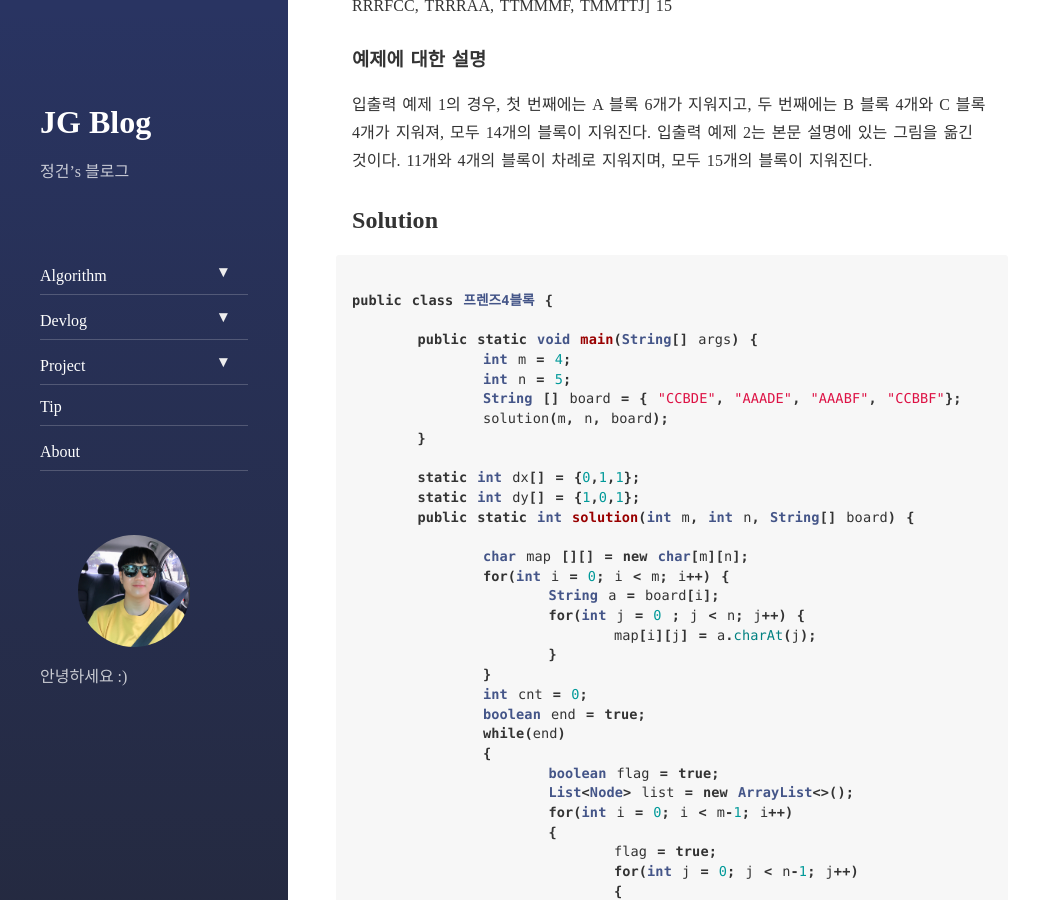
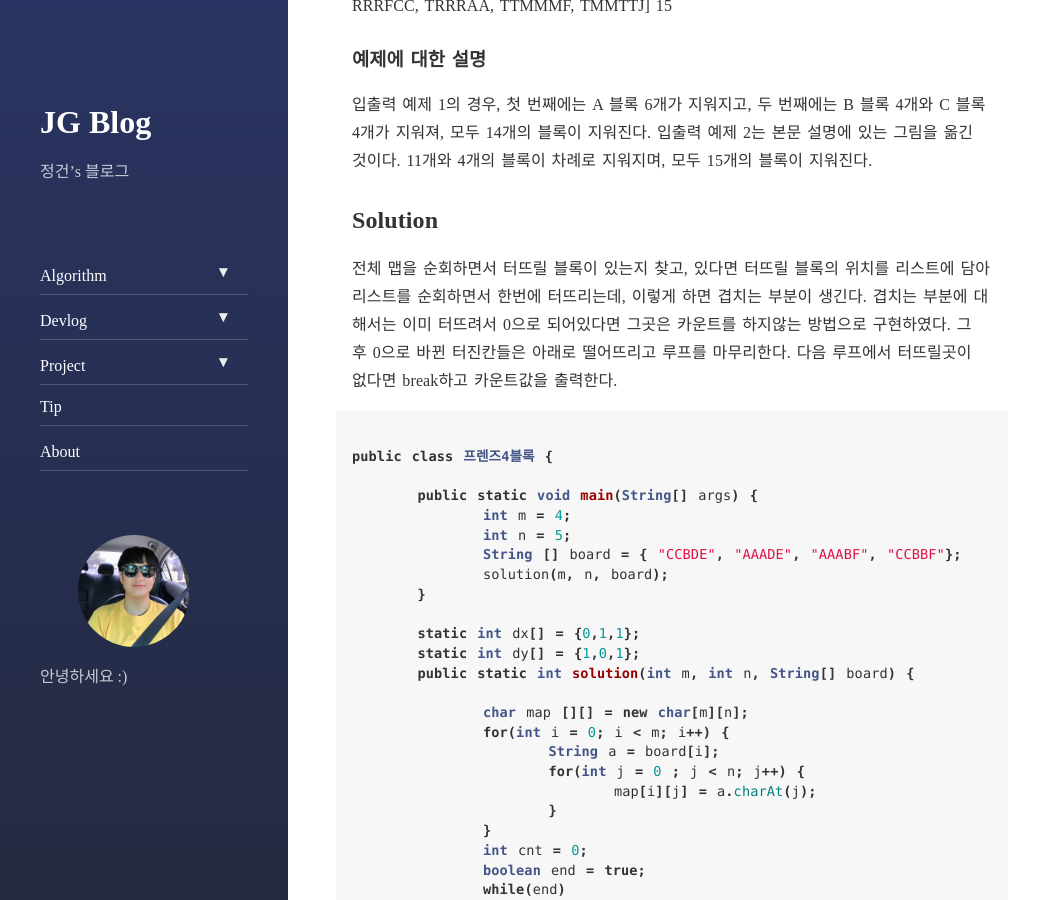
Before and after one commit to ini080/ini080.github.io, a Jekyll site: the page built from _posts/2019-09-03-algo-prog-kakao1차-프렌즈4블록.md, in a window 1280 px wide and 900 px high, scrolled down 1164 px. Shown: the whole window, without its empty margins (0-1053 px from the left). Built offline with Jekyll 4.4.1, drawn with Linux system fonts in a browser that asks for light colours; nearby versions of some CDN libraries; comment, search, counter and statistics services are not loaded.

Commit message:
Update Post 프렌즈블록.md

````diff
--- a/_posts/2019-09-03-algo-prog-kakao1차-프렌즈4블록.md
+++ b/_posts/2019-09-03-algo-prog-kakao1차-프렌즈4블록.md
@@ -52,6 +52,12 @@ m	n	board	answer
 
 
 ## Solution
+
+전체 맵을 순회하면서 터뜨릴 블록이 있는지 찾고, 있다면 터뜨릴 블록의 위치를 리스트에 담아
+리스트를 순회하면서 한번에 터뜨리는데, 이렇게 하면 겹치는 부분이 생긴다. 겹치는 부분에 대해서는 이미 터뜨려서 0으로 되어있다면 그곳은 카운트를 하지않는 방법으로 구현하였다.
+그 후 0으로 바뀐 터진칸들은 아래로 떨어뜨리고 루프를 마무리한다.
+다음 루프에서 터뜨릴곳이 없다면 break하고 카운트값을 출력한다.
+
 ```java
 
 public class 프렌즈4블록 {
````
